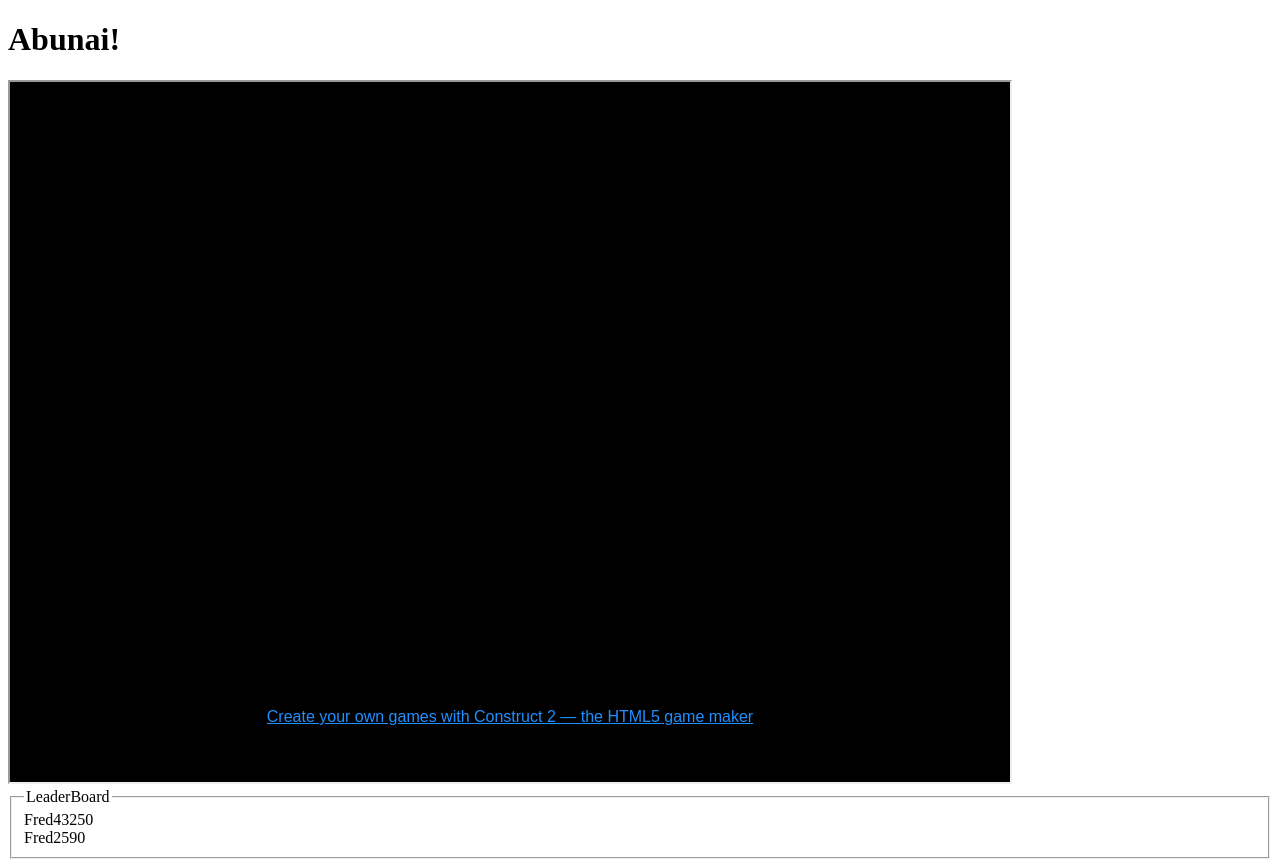
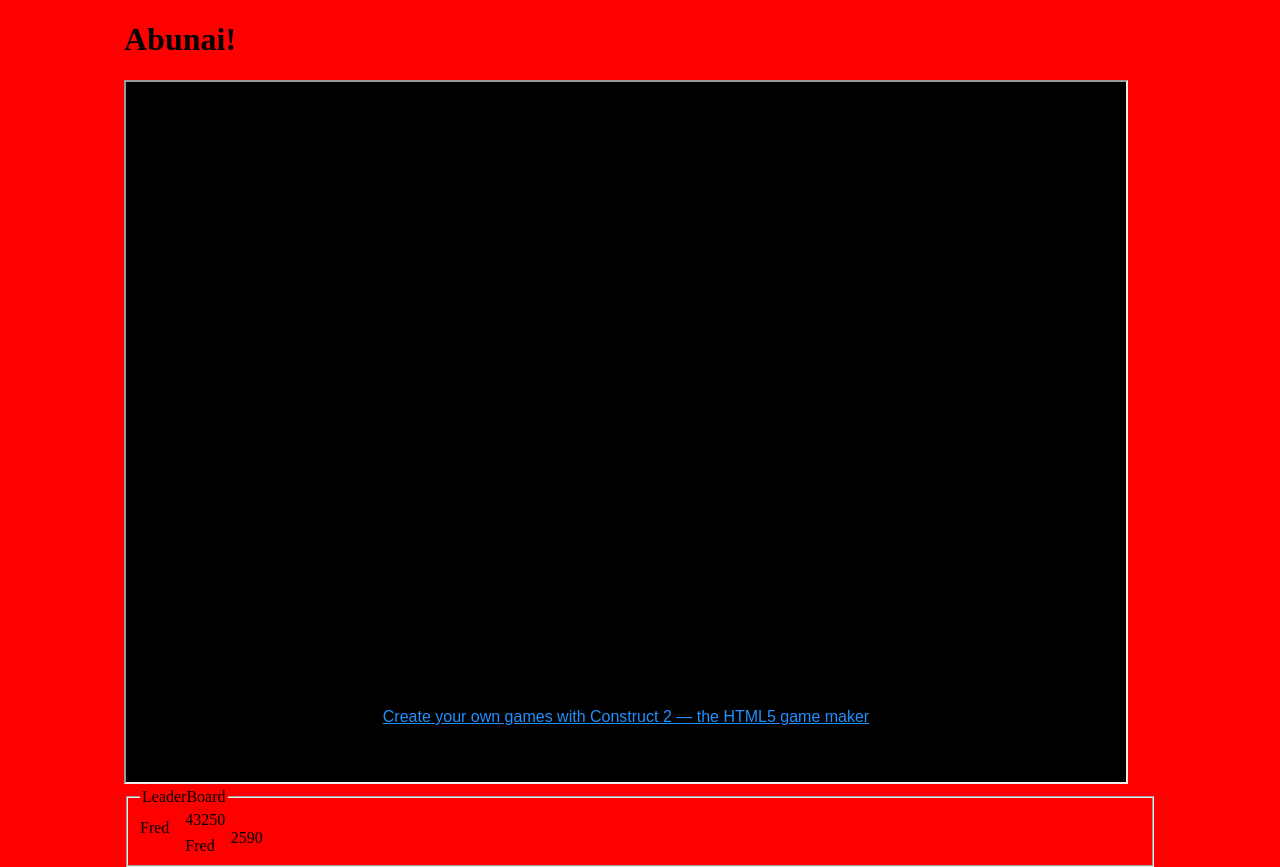
Before and after one commit to Frederick-Iyela/web-app, a PHP site: page / in a window 1280 px wide. Run offline with PHP 8.4, Linux system fonts and the light colour scheme; data comes from the database, SQL or seed files in the repository; some libraries are stand-ins or nearby versions.

Commit message:
Added some CSS.

```diff
--- a/css/general.css
+++ b/css/general.css
@@ -1,6 +1,16 @@
 @charset "utf-8";
 /* CSS Document */
 
+html{
+	background-color:#FF0000;
+}
+
+body{
+	margin: 0 auto;
+	width: 64.5em;
+}
+
 .names{
+	margin: 0.5em 1em 0 0;
 	float: left;
 }
--- a/index.php
+++ b/index.php
@@ -23,7 +23,7 @@
 		<div id="wrapper">
 			<h1>Abunai!</h1>
 			<iframe src="projects/index.html" width="1000" height="700"></iframe>
-		</div>
+
 			<div>
 				<fieldset><legend>LeaderBoard</legend>
 					<?php foreach ($results as $user_score) : ?>
@@ -45,5 +45,7 @@
 							</dl><?php */?>
 				</fieldset>
 			</div>
+		</div>
+
 	</body>
 </html>
```
Lines whose indentation alone changed are shown as unchanged.
